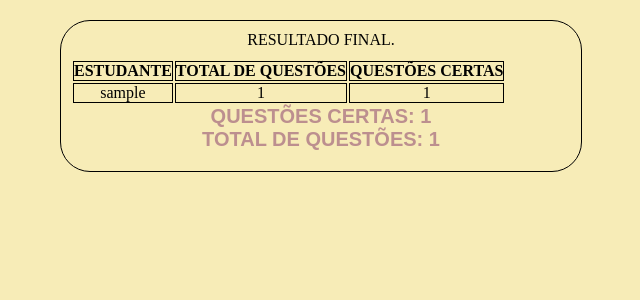
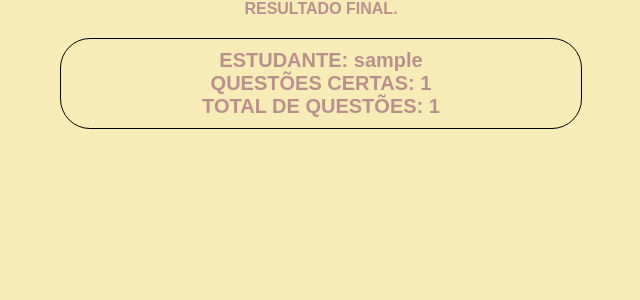
Before and after one commit to wrhbra2013/simulado, a Flask app: a page that uses templates/notas.html in a window 1280 px wide. Shown: the top 300 px of the page, without its empty margins (319-959 px from the left). Run offline with Flask 2, Linux system fonts and the light colour scheme; a database or web service that is not in the repository returns one stand-in record (values such as "Sample title").

Commit message:
final_25052023

```diff
--- a/templates/notas.html
+++ b/templates/notas.html
@@ -10,31 +10,18 @@
 </head>
 
 <body>
+   <h2 style="display:block;">RESULTADO FINAL.</2>
+   {%if user, soma, quant%}
     <div class="indice">
         <!--Notas-->
-     {%if soma, quant%}
-     <label>RESULTADO FINAL.</label>
-     <div class="form">
-        <table>
-            <tr>
-                <th>ESTUDANTE</th>
-                <th>TOTAL DE QUESTÕES</th>
-                <th>QUESTÕES CERTAS</th>
-            </tr>
-            <tr>
-                <td>{{user}}</td>
-                <td>{{quant}}</td>
-                <td>{{soma}}</td>
-
-            </tr>
-        </table>
+        <h2 style="font-size: 20px;"> ESTUDANTE: {{user}}</h2>
         <h2 style="font-size: 20px;"> QUESTÕES CERTAS: {{soma}}</h2>
         <h2 style="font-size: 20px;"> TOTAL DE QUESTÕES: {{quant}}</h2>
 
      </div>
      {%endif%}
 
-    </div>
+
 
 
 
```
Also changed, not shown: templates/gabarito.html (+3 -12 lines).
